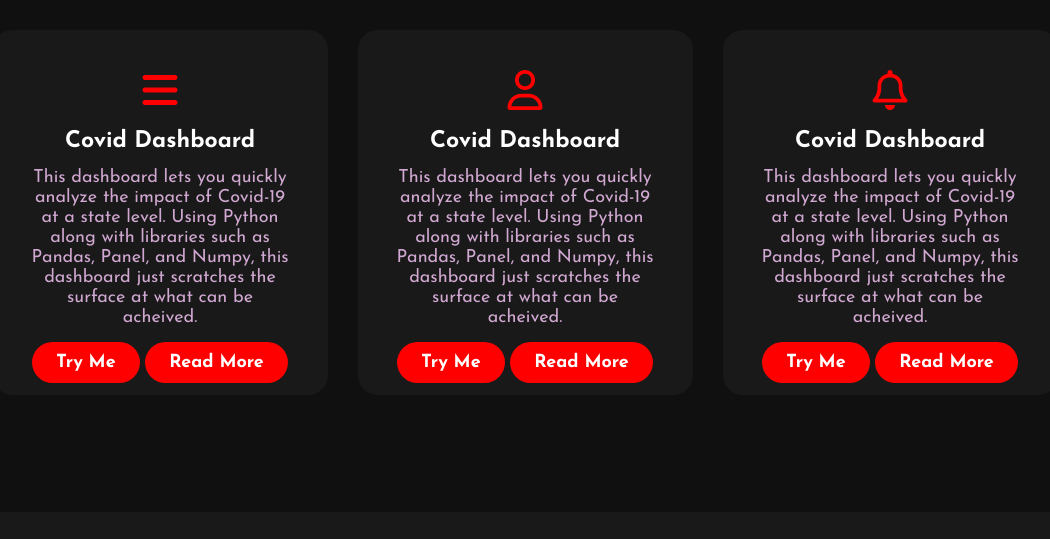
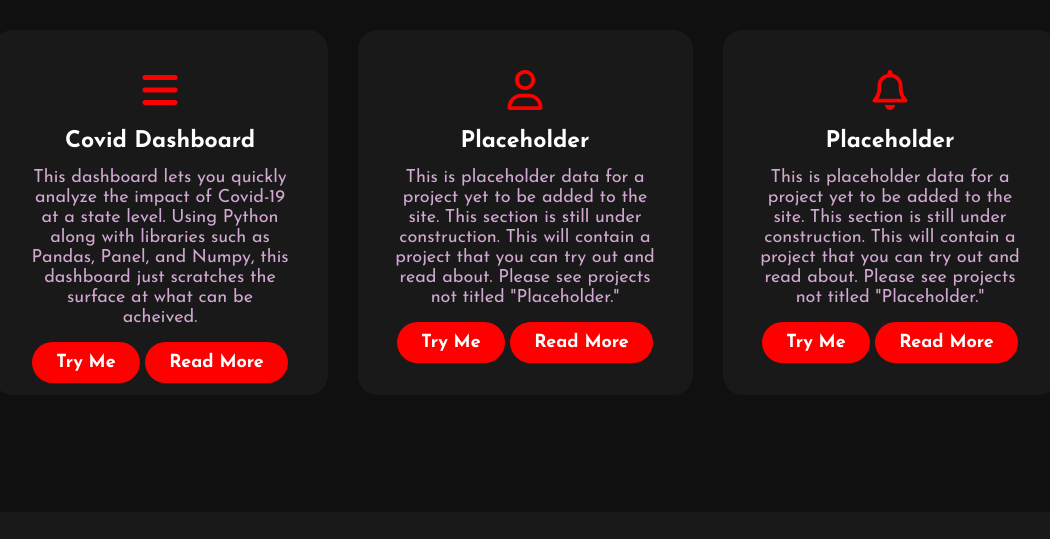
Before and after one commit to WillBallentine/WillBallentine.github.io, a plain HTML site: page index.html in a window 1280 px wide. Shown: the part 1760-2299 px from the top of the page, without its empty margins (115-1165 px from the left). Drawn offline with Linux system fonts and the light colour scheme.

Commit message:
Placeholder project descriptions

```diff
--- a/index.html
+++ b/index.html
@@ -104,13 +104,11 @@
     <div class="box">
         <div class="card">
             <i class="fa-regular fa-user"></i>
-            <h5>Covid Dashboard</h5>
+            <h5>Placeholder</h5>
             <div class="pra">
             <p>
-                This dashboard lets you quickly analyze the impact of Covid-19 at a state level.
-                Using Python along with libraries
-                such as Pandas, Panel, and Numpy, this dashboard just scratches
-                the surface at what can be acheived.
+                This is placeholder data for a project yet to be added to the site. This section is still under construction.
+                This will contain a project that you can try out and read about. Please see projects not titled "Placeholder."
             </p>
             <p  style="text-align: center;">
                 <a class="button" href="#">Try Me</a>
@@ -122,13 +120,11 @@
         <div class="box">
             <div class="card">
                 <i class="fa-regular fa-bell"></i>
-              <h5>Covid Dashboard</h5>
+              <h5>Placeholder</h5>
               <div class="pra">
                 <p>
-                  This dashboard lets you quickly analyze the impact of Covid-19 at a state level.
-                  Using Python along with libraries
-                  such as Pandas, Panel, and Numpy, this dashboard just scratches
-                  the surface at what can be acheived.
+                    This is placeholder data for a project yet to be added to the site. This section is still under construction.
+                    This will contain a project that you can try out and read about. Please see projects not titled "Placeholder."
                 </p>
                 <p  style="text-align: center;">
                     <a class="button" href="#">Try Me</a>
```
